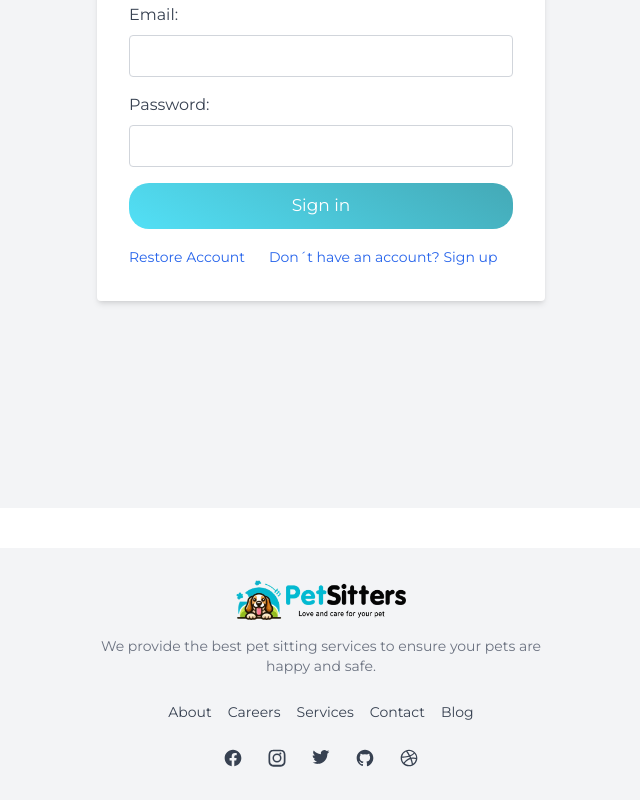
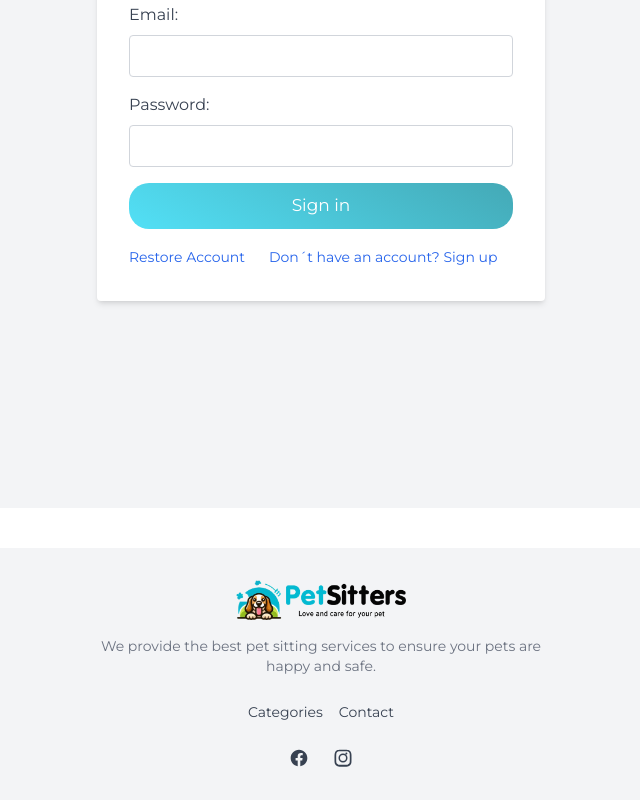
Before and after one commit to Team-33-cohort46/pet-service-frontend-main, a React (Create React App) app: page /#/login in a window 1280 px wide. Shown: the part 388-1188 px from the top of the page, without its empty margins (319-959 px from the left). Built offline with nearby package versions, Linux system fonts and the light colour scheme; a web font is replaced by a local one.

Commit message:
Update Footer.tsx

```diff
--- a/src/pages/Footer.tsx
+++ b/src/pages/Footer.tsx
@@ -12,46 +12,30 @@ const FooterPage: React.FC = () => {
           </a>
         </div>
 
-        {/* Текстовое описание */}
+
         <p className="mx-auto mt-4 max-w-md text-center text-sm leading-relaxed text-gray-500">
           We provide the best pet sitting services to ensure your pets are happy and safe.
         </p>
 
-        {/* Навигационные ссылки */}
+
         <ul className="mt-6 flex flex-wrap justify-center gap-4 md:gap-6">
+
+
           <li>
-            <a className="text-gray-700 hover:text-gray-900 text-sm" href="/about">
-              About
+            <a className="text-gray-700 hover:text-gray-900 text-sm" href="/contacts#/categories">
+              Categories
             </a>
           </li>
           <li>
-            <a className="text-gray-700 hover:text-gray-900 text-sm" href="/careers">
-              Careers
-            </a>
-          </li>
-          <li>
-            <a className="text-gray-700 hover:text-gray-900 text-sm" href="/services">
-              Services
-            </a>
-          </li>
-          <li>
-            <a className="text-gray-700 hover:text-gray-900 text-sm" href="/contact">
+            <a className="text-gray-700 hover:text-gray-900 text-sm" href="/contacts#/contacts">
               Contact
             </a>
           </li>
-          <li>
-            <a className="text-gray-700 hover:text-gray-900 text-sm" href="/blog">
-              Blog
-            </a>
-          </li>
         </ul>
-
-        {/* Социальные сети */}
         <ul className="mt-6 flex justify-center gap-6">
-          {/* Facebook */}
           <li>
             <a
-              href="https://facebook.com/yourpage"
+              href="https://facebook.com"
               rel="noopener noreferrer"
               target="_blank"
               className="text-gray-700 hover:text-gray-900"
@@ -66,11 +50,9 @@ const FooterPage: React.FC = () => {
               </svg>
             </a>
           </li>
-
-          {/* Instagram */}
           <li>
             <a
-              href="https://instagram.com/yourprofile"
+              href="https://instagram.com"
               rel="noopener noreferrer"
               target="_blank"
               className="text-gray-700 hover:text-gray-900"
@@ -85,61 +67,6 @@ const FooterPage: React.FC = () => {
               </svg>
             </a>
           </li>
-
-          {/* Twitter */}
-          <li>
-            <a
-              href="https://twitter.com/yourprofile"
-              rel="noopener noreferrer"
-              target="_blank"
-              className="text-gray-700 hover:text-gray-900"
-            >
-              <span className="sr-only">Twitter</span>
-              <svg className="h-5 w-5" fill="currentColor" viewBox="0 0 24 24" aria-hidden="true">
-                <path
-                  d="M8 19c7.5 0 11.6-6.2 11.6-11.6v-.5A8.3 8.3 0 0022 4.3a8.2 8.2 0 01-2.4.7 4.1 4.1 0 001.8-2.3 8.3 8.3 0 01-2.6 1 4.1 4.1 0 00-7 3.7 11.7 11.7 0 01-8.5-4.3 4.1 4.1 0 001.3 5.5A4 4 0 012 9v.1a4.1 4.1 0 003.3 4 4.1 4.1 0 01-1.9.1 4.1 4.1 0 003.8 2.8A8.2 8.2 0 012 17.5a11.6 11.6 0 006 1.8"
-                />
-              </svg>
-            </a>
-          </li>
-
-          {/* GitHub */}
-          <li>
-            <a
-              href="https://github.com/yourprofile"
-              rel="noopener noreferrer"
-              target="_blank"
-              className="text-gray-700 hover:text-gray-900"
-            >
-              <span className="sr-only">GitHub</span>
-              <svg className="h-5 w-5" fill="currentColor" viewBox="0 0 24 24" aria-hidden="true">
-                <path
-                  fillRule="evenodd"
-                  d="M12 2C6.48 2 2 6.48 2 12c0 4.4 2.9 8.2 6.8 9.5.5.1.7-.2.7-.5v-1.7c-2.8.6-3.4-1.3-3.4-1.3-.5-1.2-1.1-1.5-1.1-1.5-.9-.6.1-.6.1-.6 1 0 1.5 1 1.5 1 .9 1.5 2.4 1 3 .8.1-.7.4-1 .6-1.3-2.2-.3-4.5-1.1-4.5-4.9 0-1.1.4-2 .9-2.7-.1-.2-.4-1 .1-2 0 0 .8-.3 2.7 1a9.5 9.5 0 015 0c1.9-1.3 2.7-1 2.7-1 .5 1 .2 1.8.1 2a4 4 0 01.9 2.7c0 3.8-2.3 4.6-4.5 4.9.4.4.7 1 .7 2v3c0 .3.2.6.7.5C19.1 20.2 22 16.4 22 12c0-5.52-4.48-10-10-10z"
-                  clipRule="evenodd"
-                />
-              </svg>
-            </a>
-          </li>
-
-          {/* Dribbble */}
-          <li>
-            <a
-              href="https://dribbble.com/yourprofile"
-              rel="noopener noreferrer"
-              target="_blank"
-              className="text-gray-700 hover:text-gray-900"
-            >
-              <span className="sr-only">Dribbble</span>
-              <svg className="h-5 w-5" fill="currentColor" viewBox="0 0 24 24" aria-hidden="true">
-                <path
-                  fillRule="evenodd"
-                  d="M12 2C6.48 2 2 6.5 2 12s4.48 10 10 10c5.5 0 10-4.5 10-10S17.5 2 12 2zm6.6 4.6a8.5 8.5 0 011.9 5.3c-.3-.1-3.1-.6-5.9-.3-.1-.1-.1-.3-.2-.4-.2-.5-.4-1-.6-1.2 3.1-1.3 4.6-3.1 4.8-3.4zM12 3.5c2.2 0 4.1.8 5.7 2.1-.1.2-1.4 1.9-4.5 3.1-1.4-2.6-3-4.7-3.2-5A8.7 8.7 0 0112 3.5zm-3.6.8c.8 1 2.1 2.9 3.2 4.9-4 1-7.5 1-7.9 1A8.6 8.6 0 018.4 4.3zM3.5 12v-.3c.4 0 4.5.1 8.8-1.2.3.5.5 1 .7 1.5-.1 0-.2 0-.3.1-4.4 1.4-6.7 5.3-6.9 5.6A8.5 8.5 0 013.5 12zM12 20.5a8.5 8.5 0 01-5.2-1.8c.1-.3 1.9-3.7 6.7-5.3.1 0 .1 0 .1-.1a35.3 35.3 0 011.8 6.5 8.4 8.4 0 01-3.4.7zm4.8-1.5c-.1-.5-.5-3-1.7-6.1 2.7-.4 5 .3 5.3.4a8.5 8.5 0 01-3.6 5.7z"
-                  clipRule="evenodd"
-                />
-              </svg>
-            </a>
-          </li>
         </ul>
       </div>
     </footer>
```
